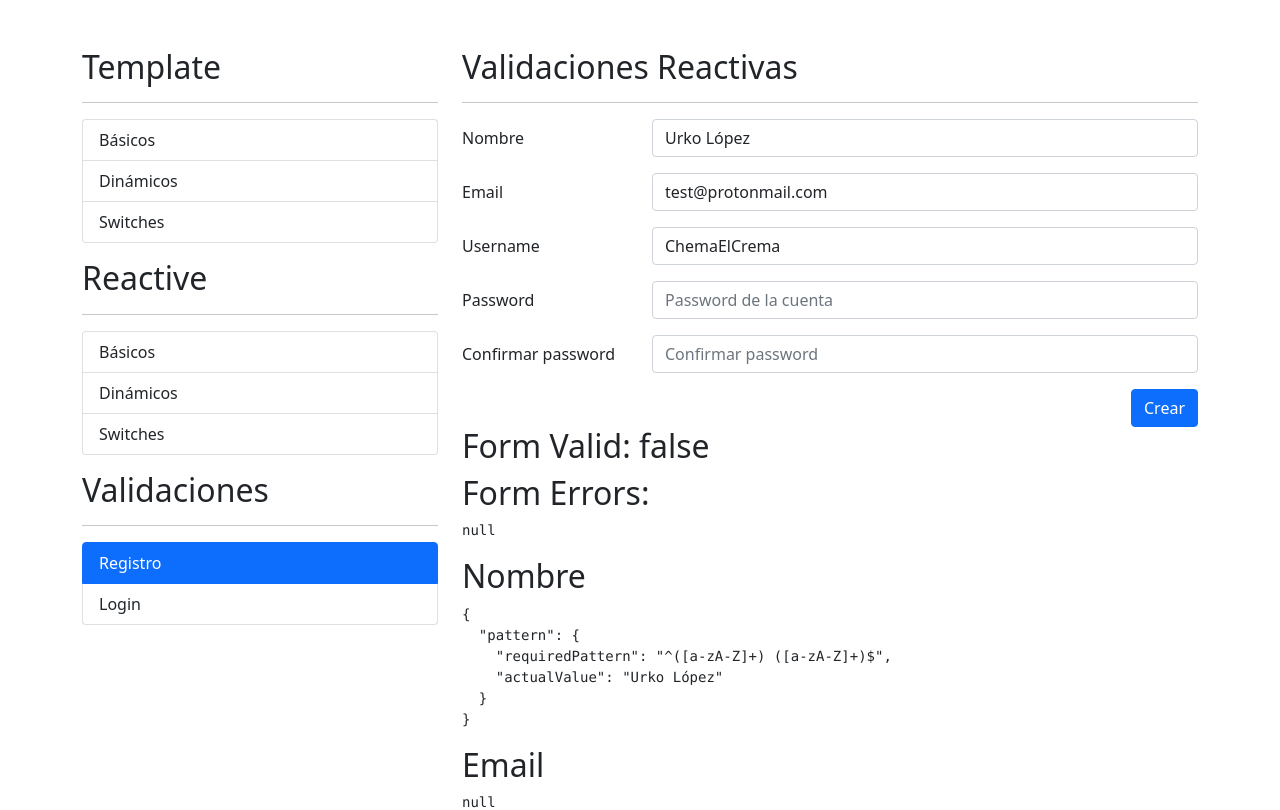
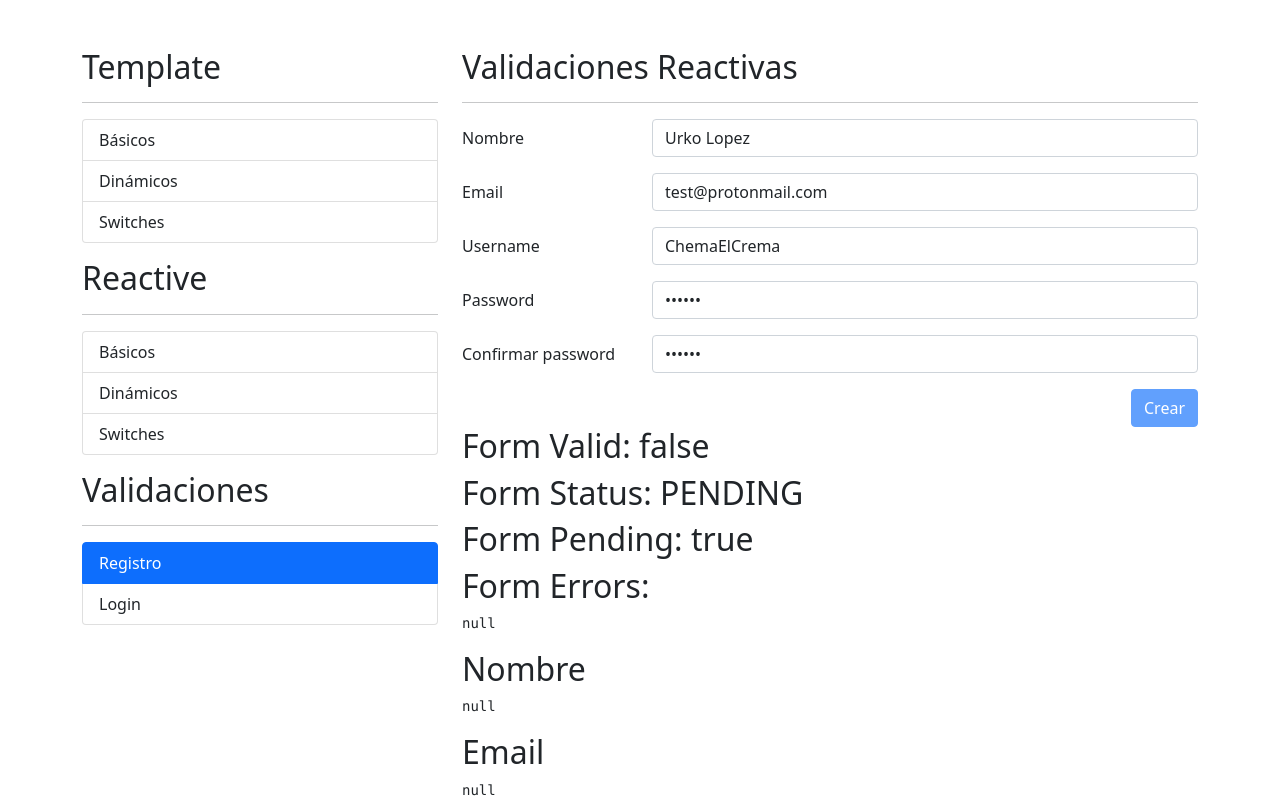
Before and after one commit to urkx/Angular-training, an Angular app in the folder udemy/formulariosApp/: page /auth/registro in a window 1280 px wide. Shown: the top 810 px of the page. Built offline with nearby package versions, Linux system fonts and the light colour scheme; no server answers.

Commit message:
multiple email validation messages

```diff
--- a/udemy/formulariosApp/src/app/auth/registro/registro.component.html
+++ b/udemy/formulariosApp/src/app/auth/registro/registro.component.html
@@ -16,7 +16,7 @@
                 <label class="col-sm-3 col-form-label">Email</label>
                 <div class="col-sm-9">
                     <input type="email" class="form-control" placeholder="Email del usuario" formControlName="email">
-                    <span class="form-text text-danger" *ngIf="campoNoValido('email')">El correo es obligatorio</span>
+                    <span class="form-text text-danger" *ngIf="campoNoValido('email')">{{emailErrorMsg}}</span>
                 </div>
             </div>
 
@@ -46,7 +46,7 @@
 
             <div class="row">
                 <div class="col">
-                    <button type="submit" class="btn btn-primary float-end">Crear</button>
+                    <button type="submit" class="btn btn-primary float-end" [disabled]="miFormulario.pending">Crear</button>
                 </div>
             </div>
         </form>
@@ -55,6 +55,8 @@
 
 
 <h2>Form Valid: {{miFormulario.valid}}</h2>
+<h2>Form Status: {{miFormulario.status}}</h2>
+<h2>Form Pending: {{miFormulario.pending}}</h2>
 <h2>Form Errors: </h2>
 <pre>{{miFormulario.errors | json}}</pre>
 
--- a/udemy/formulariosApp/src/app/auth/registro/registro.component.ts
+++ b/udemy/formulariosApp/src/app/auth/registro/registro.component.ts
@@ -21,14 +21,31 @@ export class RegistroComponent implements OnInit {
     validators: [this.vs.camposIguales('password', 'password2')]
   });
 
+  //emailErrorMsg: string = '';
+
   constructor(private fb: FormBuilder, private vs: ValidatorService, private evs: EmailValidatorService) { }
 
   ngOnInit(): void {
     this.miFormulario.reset({
-      nombre: 'Urko López',
+      nombre: 'Urko Lopez',
       email: 'test@protonmail.com',
       username: 'ChemaElCrema',
+      password: '123456',
+      password2: '123456',
     });
+  }
+
+  get emailErrorMsg(): string{
+    const errors = this.miFormulario.get('email')?.errors;
+    if(errors?.required){
+      return 'El email es obligatorio';
+    } else if(errors?.pattern){
+      return 'El email no tiene un formato válido';
+    } else if(errors?.usedEmail){
+      return 'El email ya está en uso';
+    }
+
+    return '';
   }
 
   campoNoValido(campo: string){
@@ -39,4 +56,17 @@ export class RegistroComponent implements OnInit {
     this.miFormulario.markAllAsTouched();
   }
 
+  emailRequired(){
+    return this.miFormulario.get('email')?.errors?.required && this.miFormulario.get('email')?.touched;
+  }
+
+  emailFormat(){
+    return this.miFormulario.get('email')?.errors?.pattern && this.miFormulario.get('email')?.touched;
+  }
+
+  emailUsed(){
+    return this.miFormulario.get('email')?.errors?.usedEmail && this.miFormulario.get('email')?.touched;
+  }
+
+
 }
--- a/udemy/formulariosApp/src/app/shared/validators/email-validator.service.ts
+++ b/udemy/formulariosApp/src/app/shared/validators/email-validator.service.ts
@@ -2,7 +2,7 @@ import { HttpClient } from '@angular/common/http';
 import { Injectable } from '@angular/core';
 import { AbstractControl, AsyncValidator, ValidationErrors } from '@angular/forms';
 import { Observable } from 'rxjs';
-import { map } from 'rxjs/operators';
+import { map, delay } from 'rxjs/operators';
 
 @Injectable({
   providedIn: 'root'
@@ -14,7 +14,9 @@ export class EmailValidatorService implements AsyncValidator{
   validate(control: AbstractControl): Promise<ValidationErrors | null> | Observable<ValidationErrors | null> {
     const email = control.value;
     return this.http.get<any[]>(`http://localhost:3000/usuarios?q=${email}`)
-        .pipe( map(
+        .pipe(
+          //delay(3000),
+          map(
           resp => {
             return ( resp.length === 0 )? null : { usedEmail: true };
           } ) );
```
